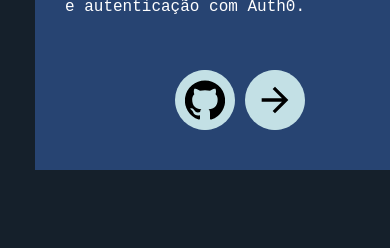
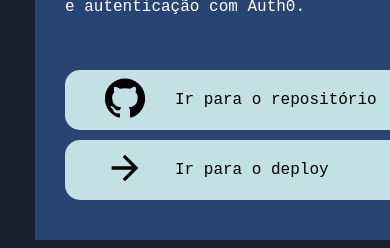
Before and after one commit to Pedro0505/my-portfolio, a React (Create React App) app: page /projects in a window 390 px wide. Shown: the part 596-844 px from the top of the page. Built offline with nearby package versions, Linux system fonts and the light colour scheme; a web font is replaced by a local one.

Commit message:
style: change card style in nav btn

```diff
--- a/src/style/Project.css
+++ b/src/style/Project.css
@@ -166,6 +166,37 @@
     overflow-x: auto;
   }
 
+  .icons-projects {
+    margin: 0;
+  }
+
+  .icon-content {
+    width: 100%;
+    border-radius: 15px;
+  }
+
+  .container-icons {
+    flex-direction: column;
+  }
+
+  .icon-content a {
+    width: fit-content;
+    height: fit-content;
+  }
+
+  .container-icons,
+  .icon-content a {
+    display: block;
+  }
+
+  .icon-content a:nth-child(1) {
+    margin: 0 30px;
+  }
+
+  .icon-content:nth-child(1) {
+    margin-bottom: 10px;
+  }
+
   .icon-content:hover {
     animation: none;
   }
```
